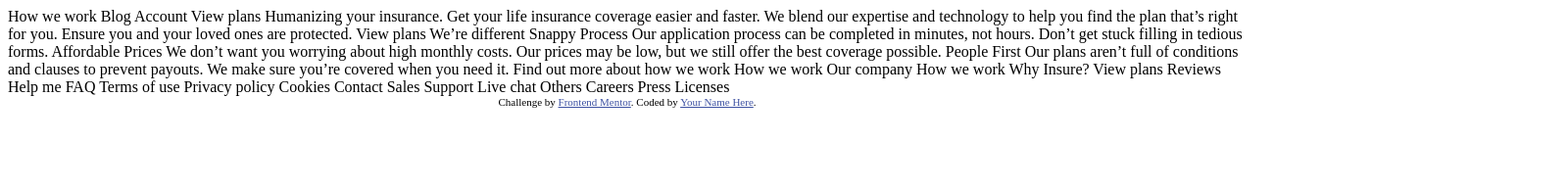
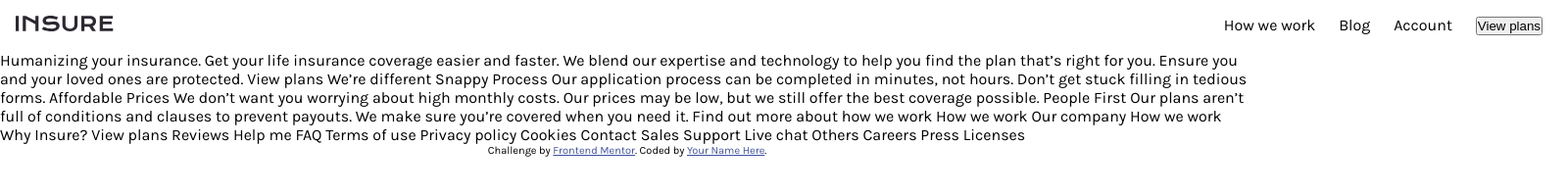
Before and after one commit to GytisJuk/7-Paskaita-uzduotis, a plain HTML site: page index.html in a window 1280 px wide. Shown: the whole page at 98% size, 1600 px wide, since content can reach past the window. Drawn offline with Linux system fonts and the light colour scheme.

Commit message:
bandymas

```diff
--- a/index.html
+++ b/index.html
@@ -16,11 +16,25 @@
   </style>
 </head>
 <body>
+  <header>
+    <div class="logo">
+      <img src="./images/logo.svg" alt="logo">
+    </div>
+<nav>
+  <ul>
+  <a href="#">How we work</a>
+  <a href="#">Blog</a>
+  <a href="#">Account</a>
+  <a class="button" href="#"><button>View plans</button></a>
+</ul>
+</nav>
+  </header>
 
-  How we work
-  Blog
-  Account
-  View plans
+
+
+
+
+
 
   Humanizing your insurance.
 
--- a/style.css
+++ b/style.css
@@ -0,0 +1,40 @@
+@import url('https://fonts.googleapis.com/css2?family=Karla:wght@400;700&display=swap');
+* {
+  box-sizing: border-box;
+  margin: 0;
+  padding: 0;
+}
+
+:root {
+--Dark-Violet: hsl(256, 26%, 20%)
+--Grayish-Blue: hsl(216, 30%, 68%)
+
+--Very-Dark-Violet: hsl(270, 9%, 17%)
+--Dark-Grayish-Violet:hsl(273, 4%, 51%)
+--Very-Light-Gray:hsl(0, 0%, 98%)
+}
+body{
+font-family: 'Karla', sans-serif;
+font-size: 16px;
+font-weight: 400;
+}
+header {
+    display: flex;
+    justify-content: space-between;
+    padding: 1rem;
+    width: 100rem;
+    margin: 0 auto;
+    }
+header a {
+    text-decoration: none;
+    color: black;
+    display: inline-block;
+    padding: 0px 10px;
+    cursor: pointer;
+}
+header img {
+    height: 1rem;
+}
+header ul nav a:last-child {
+    background-color: var(--Dark-Violet);
+}
```
